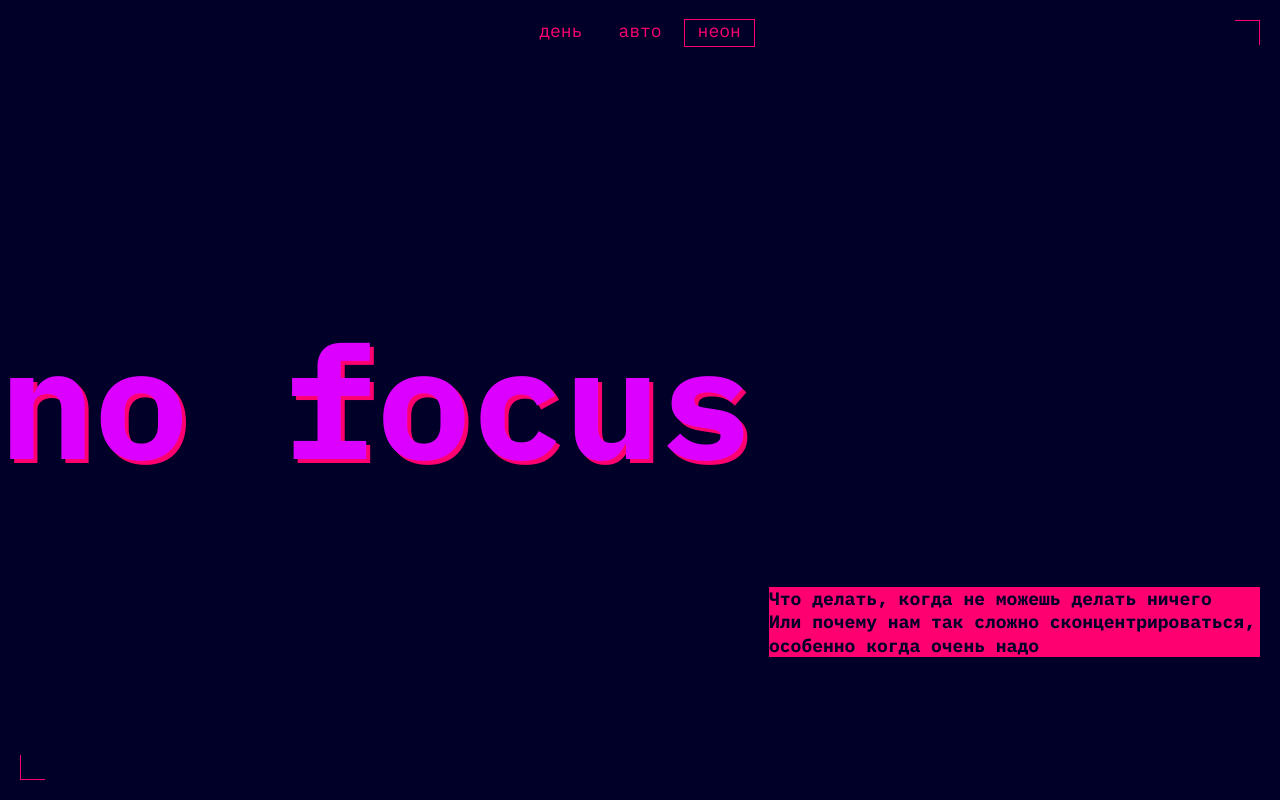
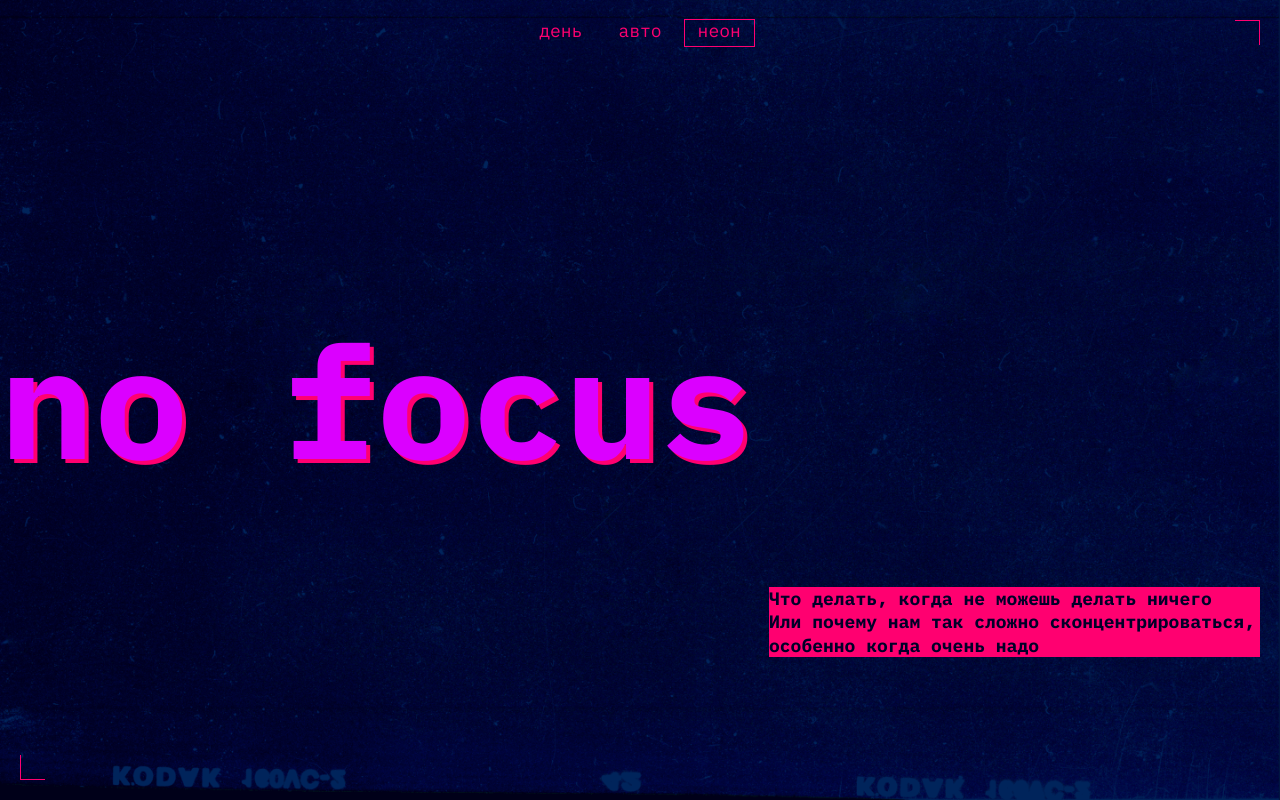
Before and after one commit to Irina-fmn/slozhno-sosredotochitsya-fd, a plain HTML site: page index.html in a window 1280 px wide. Both pictures are taken after a click on the button "неон". Shown: the top 800 px of the page. Drawn offline with Linux system fonts and the light colour scheme.

Commit message:
fix bg image

```diff
--- a/styles/dark.css
+++ b/styles/dark.css
@@ -5,7 +5,7 @@
 */
 
 :root.theme-dark {
-  --bg-image: url("./images/cover-image-dark.png");
+  --bg-image: url("../images/cover-image-dark.png");
   --bg-color: #000028;
   --logo-color: #db00ff;
   --accent-color: #ff0070;
--- a/styles/light.css
+++ b/styles/light.css
@@ -5,7 +5,7 @@
 */
 
 :root.theme-light {
-  --bg-image: url("./images/cover-image-light.png");
+  --bg-image: url("../images/cover-image-light.png");
   --bg-color: #fff1f7;
   --logo-color: #ffc2e6;
   --accent-color: #ff8dcb;
@@ -21,7 +21,7 @@
 
 @media (prefers-color-scheme: light) {
   :root {
-    --bg-image: url("./images/cover-image-light.png");
+    --bg-image: url("../images/cover-image-light.png");
     --bg-color: #fff1f7;
     --logo-color: #ffc2e6;
     --accent-color: #ff8dcb;
--- a/styles/variables.css
+++ b/styles/variables.css
@@ -4,7 +4,7 @@
 */
 :root {
   --page-offset: 10px;
-  --bg-image: url("./images/cover-image-dark.png");
+  --bg-image: url("../images/cover-image-dark.png");
   --bg-color: #000028;
   --logo-color: #db00ff;
   --accent-color: #ff0070;
```
